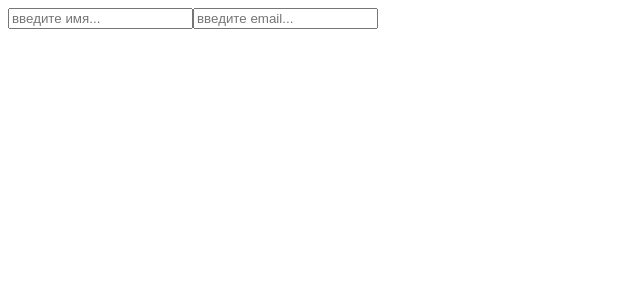
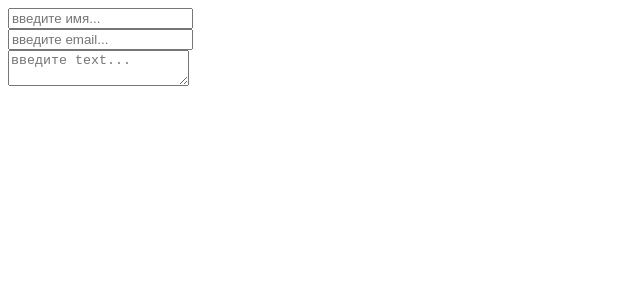
Before and after one commit to maximmorenko/movies, a React (Create React App) app: page / in a window 1280 px wide. Shown: the top 300 px of the page, without its empty margins (0-640 px from the left). Built offline with nearby package versions, Linux system fonts and the light colour scheme.

Commit message:
textarea

```diff
--- a/src/components/Form/Form.jsx
+++ b/src/components/Form/Form.jsx
@@ -7,7 +7,8 @@ class Form extends Component {
     // создадим стейт и в нем будем хранить поля формы
     state = {
         firstName: '',
-        email: ''
+        email: '',
+        textarea: ''
     }
     // чтобы связать инпут со стейтом нужен какой-то обработчик onChange который каждый раз будет обновлять
     // перезаписывать стейт
@@ -41,7 +42,7 @@ class Form extends Component {
 
     render() {
         //сделаем деструктуризацию стейта чтобы им удобнее было полльзоваться
-        const {firstName, email} = this.state;
+        const {firstName, email, textarea} = this.state;
         return (
             <div>
                 <input
@@ -53,6 +54,7 @@ class Form extends Component {
                     onChange={this.handleChange}
                     onBlur={this.validateName}
                 />
+                <br/>
                 {/* теперь инпут контролируемый и мы можем взять данные из стейта и прверить их (валидация) */}
                 <input
                     type='email'
@@ -63,6 +65,15 @@ class Form extends Component {
                     onChange={this.handleChange}
                     onBlur={this.validateEmail}
                 />
+                <br/>
+                <textarea
+                    name='textarea'
+                    placeholder='введите text...'
+                    value={textarea}
+                    // value будет брать значение из нашего стейта
+                    onChange={this.handleChange}
+                >{textarea}</textarea>
+                <br/>
             </div>
         );
     }
```
